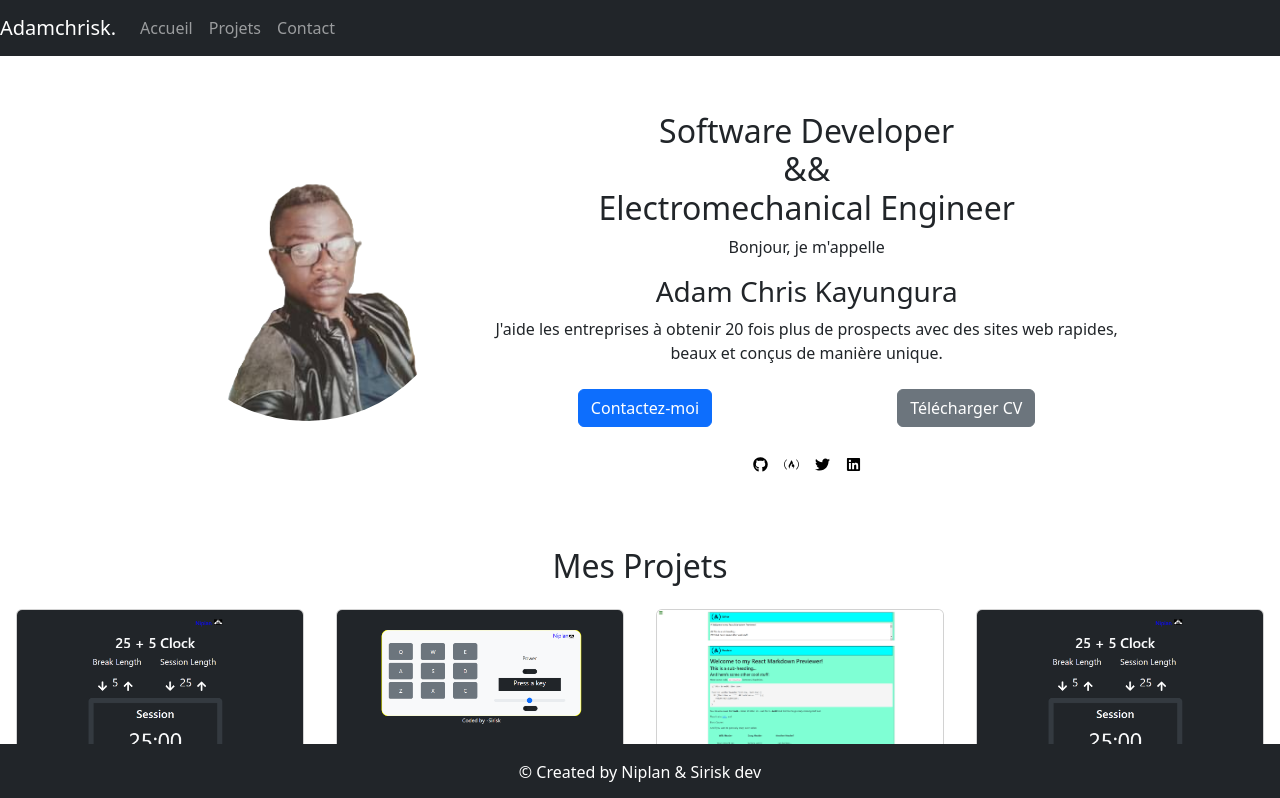
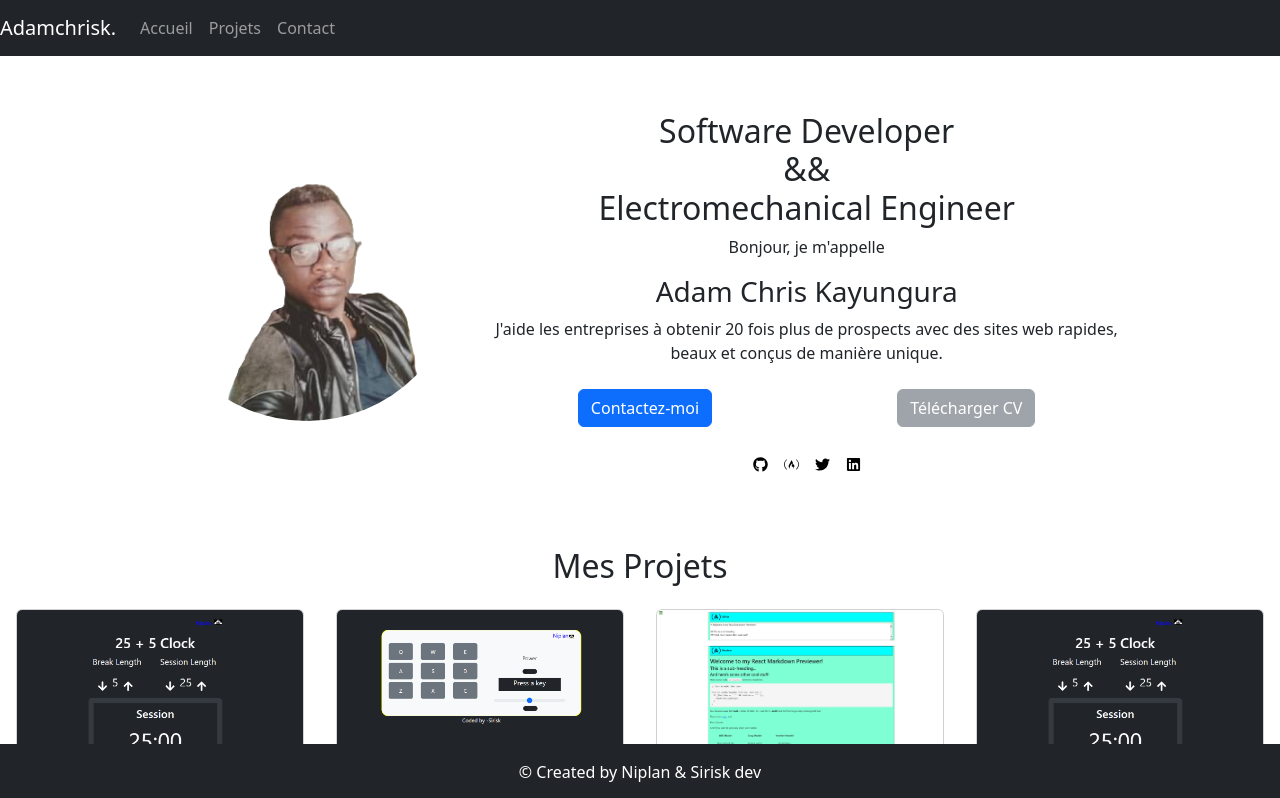
Before and after one commit to Siri6k/portofolio, a React (Create React App) app: page / in a window 1280 px wide. Shown: the top 798 px of the page. Built offline with nearby package versions, Linux system fonts and the light colour scheme.

Commit message:
disable cv button

```diff
--- a/src/components/home/Bio.js
+++ b/src/components/home/Bio.js
@@ -38,7 +38,7 @@ const Bio = () => {
                 Contactez-moi
               </Link>
             </Button>
-            <Button variant="secondary">
+            <Button variant="secondary" disabled>
               <a
                 href="path/to/your-cv.pdf"
                 target="_blank"
```
